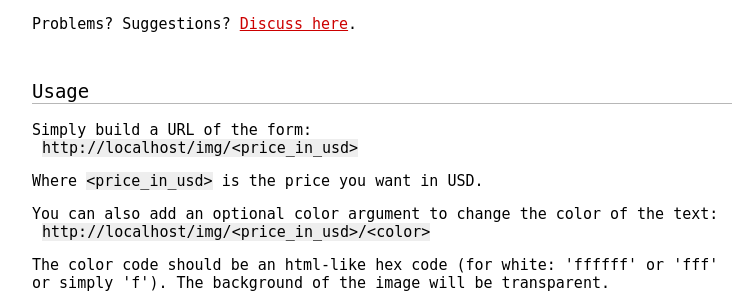
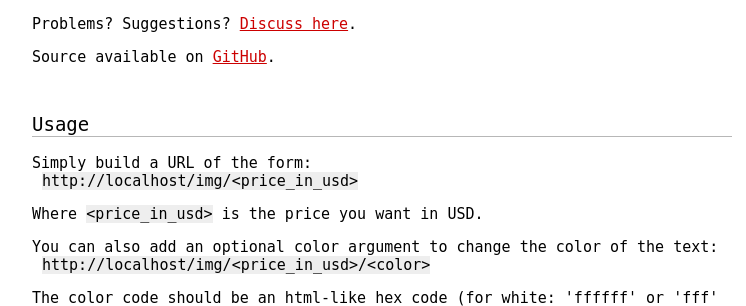
Before and after one commit to fordhurley/btc-priceimg, a Flask app: template templates/index.html in a window 1280 px wide. Shown: the part 234-540 px from the top of the page, without its empty margins (258-1004 px from the left). Run offline with Flask 2, Linux system fonts and the light colour scheme; the template is opened without the code that fills it, so the values that code supplies are empty.

Commit message:
Add GitHub link

```diff
--- a/templates/index.html
+++ b/templates/index.html
@@ -28,7 +28,8 @@
                 <p>The bitcoin price image generator is a simple tool that creates a dynamic image of a price in BTC, based on a fixed USD price. The resulting image can be embedded in a forum post, for example, and it will always show an up-to-date BTC equivalent price. This is useful when you want to show a price for something in BTC, but you want the price to be pinned to a USD value (and not have to update your post every day as the BTC/USD exchange rate fluctuates). This tool relies on the Mt. Gox 24 hour average from <a href="https://en.bitcoin.it/wiki/MtGox/API/HTTP/v1">their ticker</a>.</p>
                 <p>Current exchange rate is: {{ usd_per_btc }}</p>
                 <p>Problems? Suggestions? <a href="https://bitcointalk.org/index.php?topic=151565">Discuss here</a>.</p>
-            </div>
+                <p>Source available on <a href="https://github.com/fizzisist/btc-priceimg">GitHub</a>.</p>
+                </div>
         </div>
 
         <div class="box">
```
